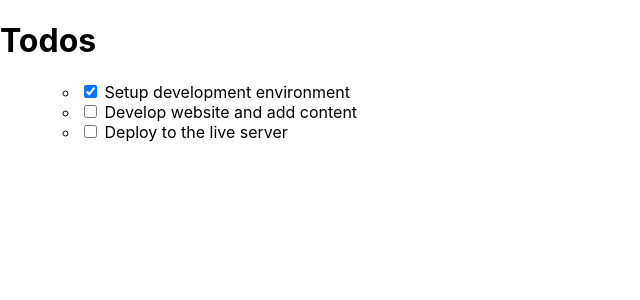
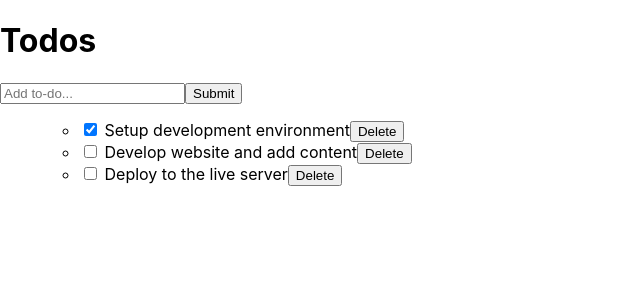
Before and after one commit to Felix45/react-todolist, a React (Create React App) app: page / in a window 1280 px wide. Shown: the top 300 px of the page, without its empty margins (0-640 px from the left). Built offline with nearby package versions, Linux system fonts and the light colour scheme.

Commit message:
Add addItem feature on todolist

```diff
--- a/package.json
+++ b/package.json
@@ -10,6 +10,7 @@
     "react": "^18.2.0",
     "react-dom": "^18.2.0",
     "react-scripts": "5.0.1",
+    "uuid": "^8.3.2",
     "web-vitals": "^2.1.4"
   },
   "scripts": {
--- a/src/components/InputTodo.js
+++ b/src/components/InputTodo.js
@@ -0,0 +1,36 @@
+import React from "react";
+
+class InputTodo extends React.Component {
+  constructor(props) {
+    super(props);
+    this.state = {
+      title: ""
+    }
+  }
+
+  handleInput = (event) => {
+    this.setState({
+      [event.target.name]: event.target.value
+    });
+  }
+
+  handleSubmit = (event) => {
+    event.preventDefault();
+    if(this.state.title.trim()) {
+      this.props.addItem(this.state.title);
+      this.setState({ title: "" })
+    }
+  }
+
+  render() {
+    const {title} = this.state;
+    return (
+      <form onSubmit={this.handleSubmit}>
+        <input type="text" name="title" placeholder="Add to-do..." value={title} onChange={this.handleInput}/>
+        <input type="submit" onClick={() => this.handleSubmit}/>
+      </form>
+    )
+  }
+}
+
+export default InputTodo;
--- a/src/components/TodoContainer.js
+++ b/src/components/TodoContainer.js
@@ -1,6 +1,8 @@
 import React from 'react';
 import TodoList from './TodosList';
 import Header from './Header';
+import InputTodo from './InputTodo';
+import { v4 as uuidv4 } from 'uuid';
 
 class TodoContainer extends React.Component {
   constructor(props) {
@@ -8,17 +10,17 @@ class TodoContainer extends React.Component {
     this.state = {
       todos: [
         {
-          id: 1,
+          id: uuidv4(),
           title: 'Setup development environment',
           completed: true,
         },
         {
-          id: 2,
+          id: uuidv4(),
           title: 'Develop website and add content',
           completed: false,
         },
         {
-          id: 3,
+          id: uuidv4(),
           title: 'Deploy to the live server',
           completed: false,
         },
@@ -38,13 +40,30 @@ class TodoContainer extends React.Component {
     }));
   }
 
+  deleteItem = (todoId) => {
+    this.setState(state => ({
+      todos: state.todos.filter((todo) => todo.id !== todoId)
+    }))
+  }
+
+  addItem = (title) => {
+    this.setState((state) => ({
+      todos: [...state.todos, {id: uuidv4(), title, completed: false}]
+    }))
+  }
+
   render() {
     const { todos } = this.state;
     return (
       <div>
         <Header />
+        <InputTodo addItem={this.addItem} />
         <ul>
-          <TodoList todos={todos} handleChange={this.handleChange} />
+          <TodoList
+            todos={todos}
+            handleChange={this.handleChange}
+            deleteItem={this.deleteItem}
+          />
         </ul>
       </div>
     );
--- a/src/components/TodoItem.js
+++ b/src/components/TodoItem.js
@@ -8,9 +8,12 @@ class TodoItem extends React.Component {
   }
 
   render() {
-    const { id, title, completed, handleChange } = this.props;
+    const { id, title, completed, handleChange, deleteItem} = this.props;
     return (
-      <li><input type="checkbox" checked={completed} onChange={() => handleChange(id)} /> {title}</li>
+      <li>
+        <input type="checkbox" checked={completed} onChange={() => handleChange(id)} /> {title}
+        <button onClick={() => deleteItem(id)}>Delete</button>
+      </li>
     );
   }
 }
--- a/src/components/TodosList.js
+++ b/src/components/TodosList.js
@@ -9,7 +9,7 @@ class TodoList extends React.Component {
   }
 
   render() {
-    const { todos, handleChange } = this.props;
+    const { todos, handleChange, deleteItem } = this.props;
     return (
       <ul>
         {todos.map((todo) => (
@@ -19,6 +19,7 @@ class TodoList extends React.Component {
             completed={todo.completed}
             title={todo.title}
             handleChange={handleChange}
+            deleteItem={deleteItem}
           />
         ))}
       </ul>
```
Also changed, not shown: 1 other file (tests, documents, lock files or other folders).
